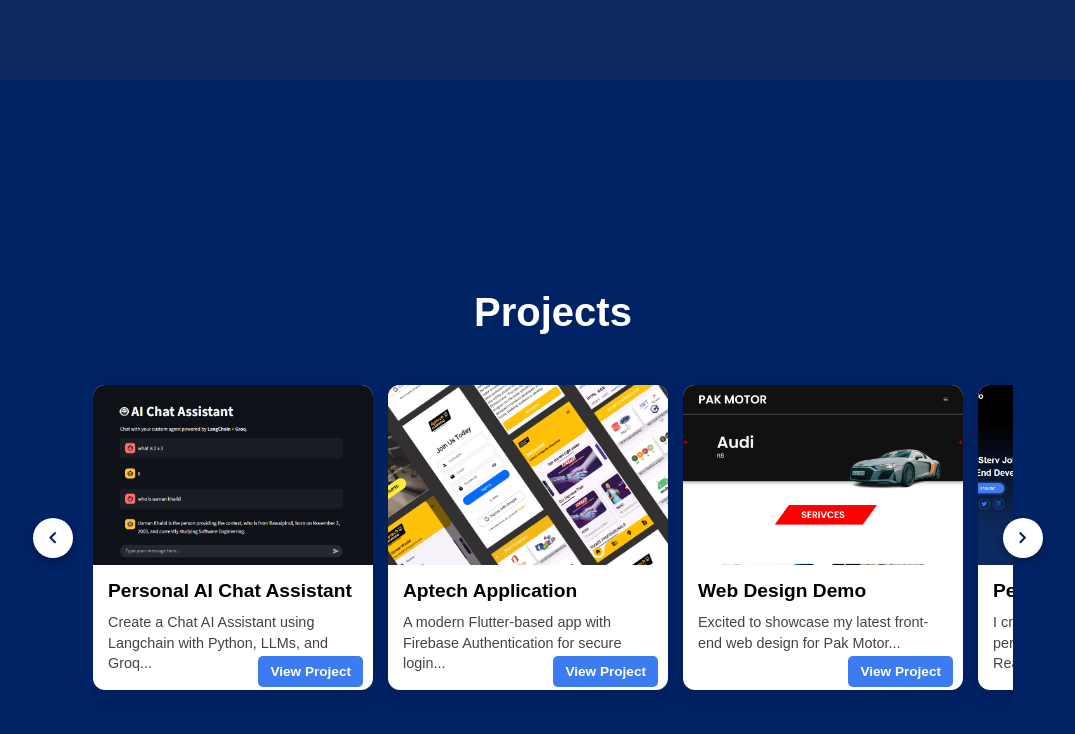
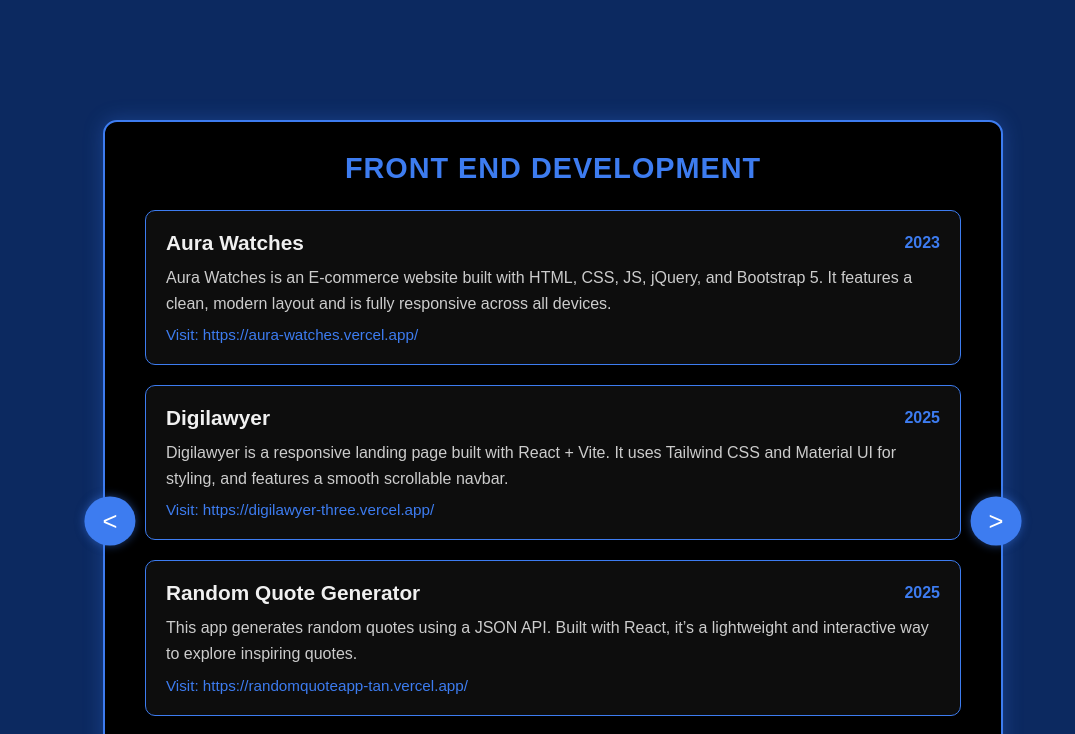
Before and after one commit to Mr-UsmanKhalid/mr-usmankhalid.github.io, a React (Create React App) app: page / in a window 1280 px wide. Shown: the part 1520-2254 px from the top of the page, without its empty margins (87-1162 px from the left). Built offline with nearby package versions, Linux system fonts and the light colour scheme.

Commit message:
Add Experience Content

```diff
--- a/src/Components/About.jsx
+++ b/src/Components/About.jsx
@@ -1,6 +1,6 @@
 import React from "react";
 import "./Styles/About.css";
-import profileImage from "../Assets/Texture.jpg"; // Import your profile image
+import profileImage from "../Assets/ABOUT.jpg";
 
 const About = () => {
 
--- /dev/null
+++ b/src/Components/Experience.jsx
@@ -0,0 +1,135 @@
+import React, { useState } from "react";
+import "./Styles/Experience.css";
+
+const Experience = () => {
+  const experiences = [
+    {
+      category: "Front End Development",
+      projects: [
+        {
+          title: "Aura Watches",
+          year: "2023",
+          description:
+            "Aura Watches is an E-commerce website built with HTML, CSS, JS, jQuery, and Bootstrap 5. It features a clean, modern layout and is fully responsive across all devices.",
+          visit: "https://aura-watches.vercel.app/",
+        },
+        {
+          title: "Digilawyer",
+          year: "2025",
+          description:
+            "Digilawyer is a responsive landing page built with React + Vite. It uses Tailwind CSS and Material UI for styling, and features a smooth scrollable navbar.",
+          visit: "https://digilawyer-three.vercel.app/",
+        },
+        {
+          title: "Random Quote Generator",
+          year: "2025",
+          description:
+            "This app generates random quotes using a JSON API. Built with React, it’s a lightweight and interactive way to explore inspiring quotes.",
+          visit: "https://randomquoteapp-tan.vercel.app/",
+        },
+        {
+          title: "Personal Portfolio",
+          year: "2025",
+          description:
+            "A responsive React-based personal portfolio featuring a scrollable navbar and external CSS styling. Built to showcase my projects and skills effectively.",
+          visit: "https://randomquoteapp-tan.vercel.app/",
+        },
+      ],
+    },
+    {
+      category: "Full Stack Development",
+      projects: [
+        {
+          title: "Yz Shop E-commerce",
+          year: "2025",
+          description:
+            "A complete MERN Stack E-commerce website for laptops, mobiles, and accessories. Includes both admin and user dashboards with responsive design.",
+          visit: "https://yz-shop.vercel.app/",
+        },
+      ],
+    },
+        {
+      category: "Application Development",
+      projects: [
+        {
+          title: "Aptech Education App",
+          year: "2024",
+          description:
+            "Designed and developed the front-end of a course management application using Flutter, focusing on modern and responsive UI/UX.Integrated Firebase Authentication to enable secure and seamless user login and registration.",
+          visit: "https://github.com/Mr-UsmanKhalid/Aptech-Application-Project",
+        },
+      ],
+    },
+    {
+      category: "Generative AI & N8N Automation",
+      projects: [
+        {
+          title: "Personal AI Chat Assistant",
+          year: "2025",
+          description: `An AI Chat Assistant using LangChain, Python, and Groq.
+🧠 Retrieves answers from my personal documents (RAG with Pinecone)
+🧮 Solves math problems via a custom calculator tool
+🌐 Performs real-time web scraping using Firecrawl and chunking.`,
+          visit:
+            "https://mr-usmankhalid-ai-chat-assistant.streamlit.app/",
+        },
+        {
+          title: "🧠 Avatar Video Generator & YouTube Uploader (N8N)",
+          year: "2025",
+          description: `An N8N workflow that creates AI avatar videos using the HeyGen API and uploads them automatically to YouTube.
+🚀 Uses OpenRouter (DeepSeek) for script generation, Deepgram TTS for audio, and integrates with Google Sheets for metadata.`,
+          visit:
+            "https://github.com/Mr-UsmanKhalid/N8N_Avatar_Video_Generator",
+        },
+      ],
+    },
+  ];
+
+  const [categoryIndex, setCategoryIndex] = useState(0);
+
+  const currentCategory = experiences[categoryIndex];
+
+  const handleNext = () => {
+    setCategoryIndex((prev) => (prev + 1) % experiences.length);
+  };
+
+  const handlePrev = () => {
+    setCategoryIndex(
+      (prev) => (prev - 1 + experiences.length) % experiences.length
+    );
+  };
+
+  return (
+    <div className="experience-section">
+      <div className="experience-container">
+        <h2 className="category">{currentCategory.category}</h2>
+
+        <div className="projects-list">
+          {currentCategory.projects.map((project, index) => (
+            <div className="experience-card" key={index}>
+              <div className="title-row">
+                <h3>{project.title}</h3>
+                <span className="year">{project.year}</span>
+              </div>
+              <p className="description">{project.description}</p>
+              <a href={project.visit} target="_blank" rel="noreferrer">
+                Visit: {project.visit}
+              </a>
+            </div>
+          ))}
+        </div>
+
+        <div className="navigation">
+          <button onClick={handlePrev} className="nav-btn left">
+            &lt;
+          </button>
+          <button onClick={handleNext} className="nav-btn right">
+            &gt;
+          </button>
+        </div>
+      </div>
+    </div>
+  );
+};
+
+export default Experience;
--- a/src/Components/Home.jsx
+++ b/src/Components/Home.jsx
@@ -2,7 +2,7 @@
 import "./Styles/Home.css";
 import profile from "../Assets/user.png"
 function Home() {
-  const roles = ["Generative AI", "N8N Automation", "Front-End Developer", "App Developer"];
+  const roles = ["Generative AI", "N8N Automation", "Full Stack Developer", "Front-End Developer", "App Developer"];
   const [text, setText] = useState("");
   const [index, setIndex] = useState(0);
   const [charIndex, setCharIndex] = useState(0);
--- a/src/Components/Navbar.jsx
+++ b/src/Components/Navbar.jsx
@@ -3,6 +3,7 @@
 import Skills from "./Skills";
 import About from "./About";
 import Projects from "./Projects";
+import Experience from "./Experience";
 import { FontAwesomeIcon } from "@fortawesome/react-fontawesome";
 import { faBars, faHome, faCode, faBriefcase, faUser } from "@fortawesome/free-solid-svg-icons";
 import "./Styles/Navbar.css";
@@ -15,6 +16,7 @@
   const sections = {
     Home: Home,
     Skills: Skills,
+    Experience: Experience,
     Projects: Projects,
     About: About,
   };
@@ -99,6 +101,12 @@
               <span>Skills</span>
             </a>
           </li>
+          <li className={currentSection === "Experience" ? "active" : ""} onClick={(e) => scrollToSection(e, "Experience")}>
+            <a href="#Experience">
+              <FontAwesomeIcon icon={faBriefcase} />
+              <span>Experience</span>
+            </a>
+          </li>
           <li className={currentSection === "Projects" ? "active" : ""} onClick={(e) => scrollToSection(e, "Projects")}>
             <a href="#Projects">
               <FontAwesomeIcon icon={faBriefcase} />
--- a/src/Components/Projects.jsx
+++ b/src/Components/Projects.jsx
@@ -70,7 +70,7 @@
       title: "DigiLawyer",
       description:
         "DigiLawyer is a legal website that provides legal services to users...",
-      Link: "https://github.com/Mr-UsmanKhalid/DigiLawyer",
+      Link: "https://github.com/Mr-UsmanKhalid/Digilawyer-Landing-Page",
     },
     {
       id: 6,
--- a/src/Components/Skills.jsx
+++ b/src/Components/Skills.jsx
@@ -2,7 +2,7 @@
 import { FontAwesomeIcon } from "@fortawesome/react-fontawesome";
 import {
   faCode,
-  faFile,
+  faRobot,
   faDatabase,
   faGears,
 } from "@fortawesome/free-solid-svg-icons";
@@ -27,9 +27,9 @@
     },
     {
       id: 3,
-      icon: <FontAwesomeIcon icon={faFile} />,
-      title: "Data Entry",
-      description: "We ensure accurate and efficient data entry solutions.",
+      icon: <FontAwesomeIcon icon={faRobot} />,
+      title: "Gen AI",
+      description: "We create innovative solutions using Generative AI technologies.",
     },
     {
       id: 4,
@@ -41,9 +41,9 @@
     {
       id: 5,
       icon: <FontAwesomeIcon icon={faDatabase} />,
-      title: "MySQL",
+      title: "Databases",
       description:
-        "We manage and optimize MySQL databases for your Web  App",
+        "Manage and optimize your data with our database solutions.",
     },
     {
       id: 6,
--- a/src/Components/Styles/About.css
+++ b/src/Components/Styles/About.css
@@ -77,6 +77,10 @@
     display: flex;
     gap: 10px;
     margin-top: 60px;
+  }
+
+  .hire-me{
+    color: white;
   }
 
   .hire-me,
--- /dev/null
+++ b/src/Components/Styles/Experience.css
@@ -0,0 +1,139 @@
+.experience-section {
+  background: rgb(12, 41, 96);
+  min-height: 100vh;
+  display: flex;
+  justify-content: center;
+  align-items: center;
+  padding: 40px 15px;
+}
+
+.experience-container {
+  position: relative;
+  border: 2px solid #3d7cf0;
+  background: black;
+  color: #f0f0f0;
+  max-width: 900px;
+  width: 100%;
+  padding: 30px 40px;
+  border-radius: 14px;
+  box-shadow: 0 0 20px rgba(61, 124, 240, 0.3);
+  text-align: center;
+}
+
+.category {
+  font-size: 1.8rem;
+  margin-bottom: 25px;
+  color: #3d7cf0;
+  text-transform: uppercase;
+  letter-spacing: 1px;
+}
+
+.projects-list {
+  display: flex;
+  flex-direction: column;
+  gap: 20px;
+}
+
+.experience-card {
+  background: rgba(255, 255, 255, 0.05);
+  border: 1px solid #3d7cf0;
+  padding: 20px;
+  border-radius: 10px;
+  text-align: left;
+  transition: 0.3s ease;
+}
+
+.experience-card:hover {
+  background: rgba(255, 255, 255, 0.1);
+  transform: scale(1.02);
+}
+
+.title-row {
+  display: flex;
+  justify-content: space-between;
+  align-items: center;
+}
+
+.title-row h3 {
+  font-size: 1.3rem;
+  margin: 0;
+}
+
+.year {
+  color: #3d7cf0;
+  font-weight: bold;
+}
+
+.description {
+  margin-top: 10px;
+  line-height: 1.6;
+  color: #ccc;
+  white-space: pre-line;
+}
+
+a {
+  display: inline-block;
+  margin-top: 10px;
+  color: #3d7cf0;
+  text-decoration: none;
+  font-size: 0.95rem;
+}
+
+a:hover {
+  text-decoration: underline;
+}
+
+/* Navigation Arrows - Centered Vertically & Outside Container */
+.navigation {
+  position: absolute;
+  top: 50%;
+  left: 0;
+  right: 0;
+  transform: translateY(-50%);
+  display: flex;
+  justify-content: space-between;
+  align-items: center;
+  padding: 0 10px;
+  pointer-events: none; /* So arrows don’t block clicks on container */
+}
+
+.nav-btn {
+  pointer-events: all;
+  background: #3d7cf0;
+  border: none;
+  color: white;
+  font-size: 1.6rem;
+  padding: 10px 18px;
+  border-radius: 50%;
+  cursor: pointer;
+  transition: 0.3s ease;
+  box-shadow: 0 0 10px rgba(61, 124, 240, 0.5);
+  position: relative;
+}
+
+/* Move them slightly outside the container */
+.nav-btn.left {
+  transform: translateX(-60%);
+}
+.nav-btn.right {
+  transform: translateX(60%);
+}
+
+.nav-btn:hover {
+  background: #245cc5;
+  transform: scale(1.15);
+}
+
+/* Responsive tweaks */
+@media (max-width: 768px) {
+  .nav-btn {
+    font-size: 1.3rem;
+    padding: 8px 12px;
+  }
+  .nav-btn.left {
+    transform: translateX(-40%);
+  }
+  .nav-btn.right {
+    transform: translateX(40%);
+  }
+}
```
Also changed, not shown: src/Assets/Texture.jpg (deleted).
